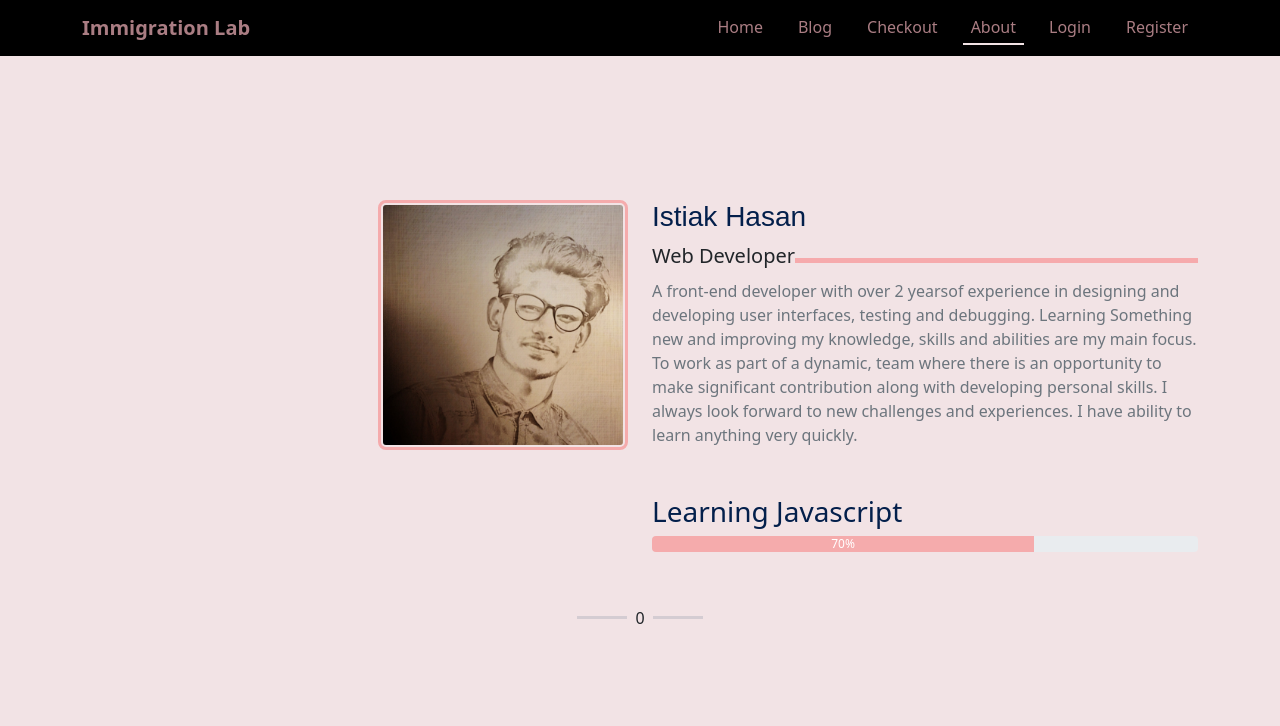
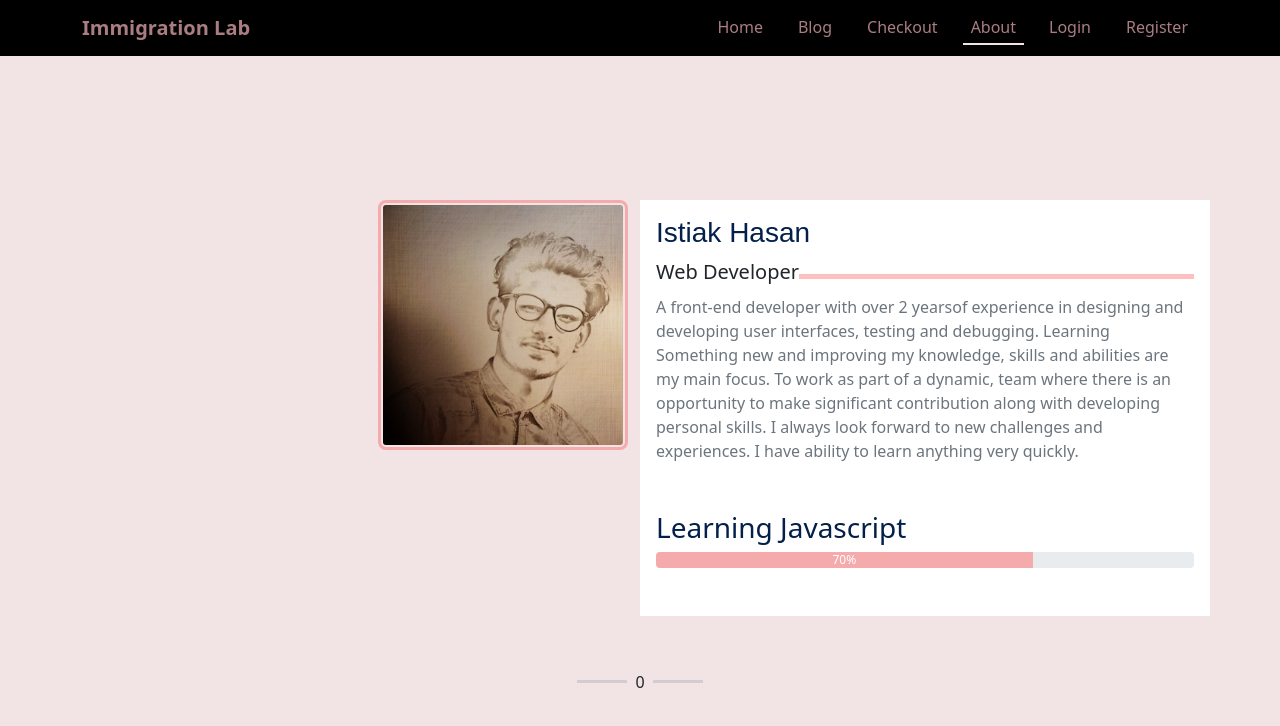
Before and after one commit to istiakhasan/Immigration-Lab, a React (Create React App) app: page /about in a window 1280 px wide. Shown: the top 726 px of the page. Built offline with nearby package versions, Linux system fonts and the light colour scheme; no server answers.

Commit message:
about component updated

```diff
--- a/src/components/Pages/About/About.js
+++ b/src/components/Pages/About/About.js
@@ -8,13 +8,13 @@ const About = () => {
             <main className='container my-5'>
                 <div>
                     {/* about image  container */}
-                    <div className="row mt-5 pt-5 gy-5">
+                    <div className="row mt-5 pt-5 gy-5 ">
                         <div className="col-md-6 d-flex justify-content-lg-end justify-content-center">
                             <img className='about-img' src={AboutImage} alt="" />
 
                         </div>
                         {/* about description container */}
-                        <div className="col-md-6">
+                        <div className="col-md-6 pt-3 pb-5 px-3 bg-white">
                             <h3 className='name-title'>Istiak Hasan</h3>
                             <div className='d-flex align-items-center justify-content-between'>
                                 <h5>Web Developer</h5>
```
Also changed, not shown: src/components/Pages/About/about.css (line endings or trailing spaces).
